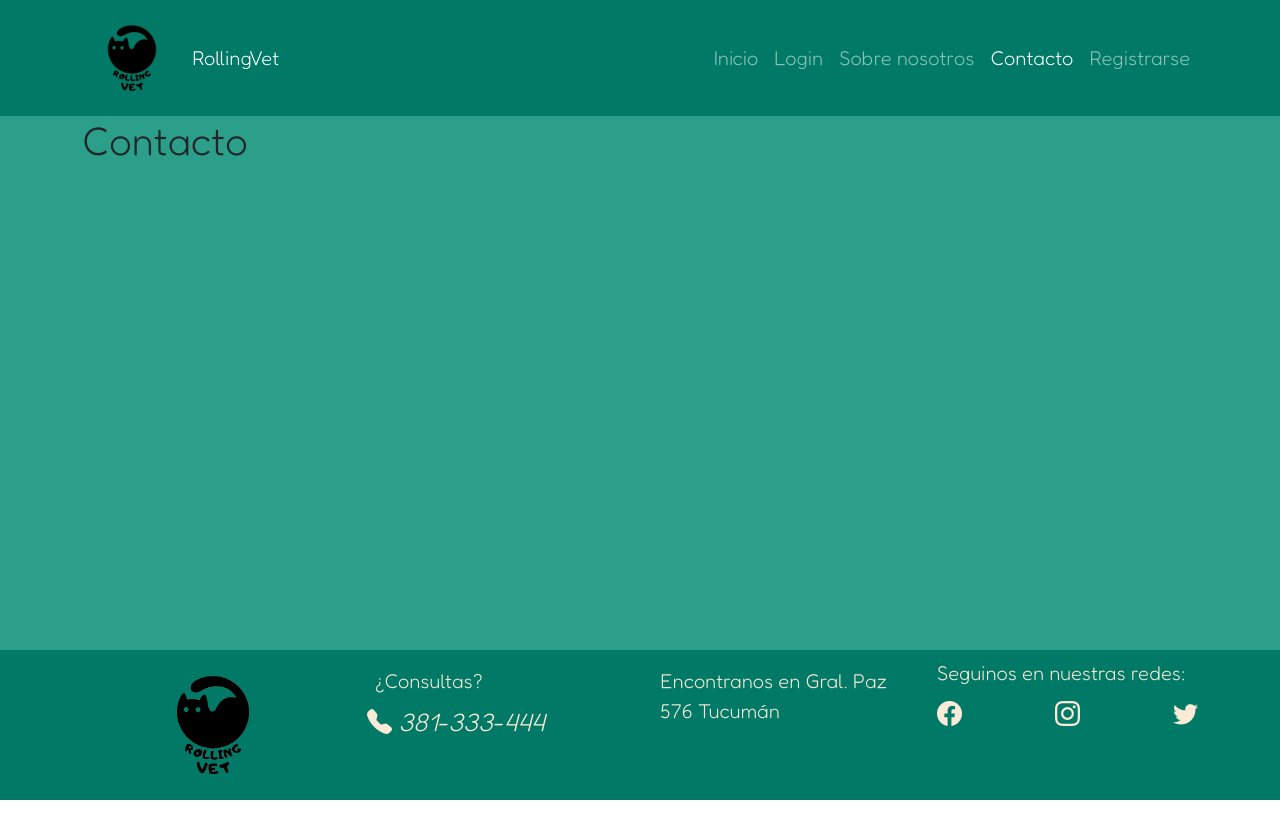
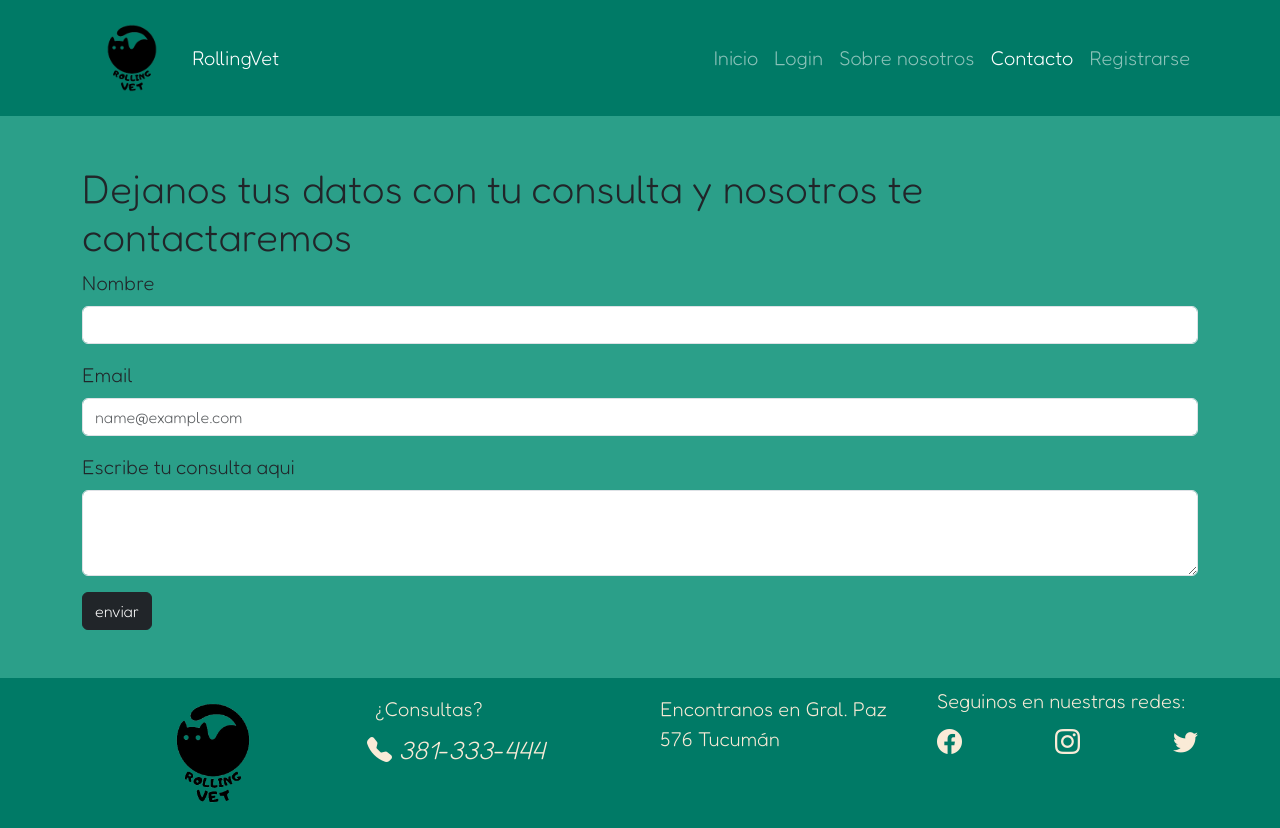
Before and after one commit to nicoleonard/rollingVetFront, a React (Vite) app: page /contacto in a window 1280 px wide. Before the commit the page ends 800 px from the top, so only its background shows below. Built offline with nearby package versions, Linux system fonts and the light colour scheme; no server answers.

Commit message:
contacto

```diff
--- a/src/components/views/Contacto.jsx
+++ b/src/components/views/Contacto.jsx
@@ -1,8 +1,26 @@
+import Form from 'react-bootstrap/Form';
+import { Button } from 'react-bootstrap';
 const Contacto = () => {
   return (
-    <section className="container mainSection">
-      <h1>Contacto</h1>
-    </section>
+
+    <Form className='container mainSection my-5'>
+      <h1>
+        Dejanos tus datos con tu consulta y nosotros te contactaremos
+      </h1>
+      <Form.Group className="mb-3">
+        <Form.Label>Nombre</Form.Label>
+        <Form.Control type="text"/>
+      </Form.Group>
+      <Form.Group className="mb-3" controlId="exampleForm.ControlInput1">
+        <Form.Label>Email</Form.Label>
+        <Form.Control type="email" placeholder="name@example.com" />
+      </Form.Group>
+      <Form.Group className="mb-3" controlId="exampleForm.ControlTextarea1">
+        <Form.Label>Escribe tu consulta aqui</Form.Label>
+        <Form.Control as="textarea" rows={3} />
+      </Form.Group>
+      <Button variant="dark">enviar</Button>
+    </Form>
   );
 };
 
```
